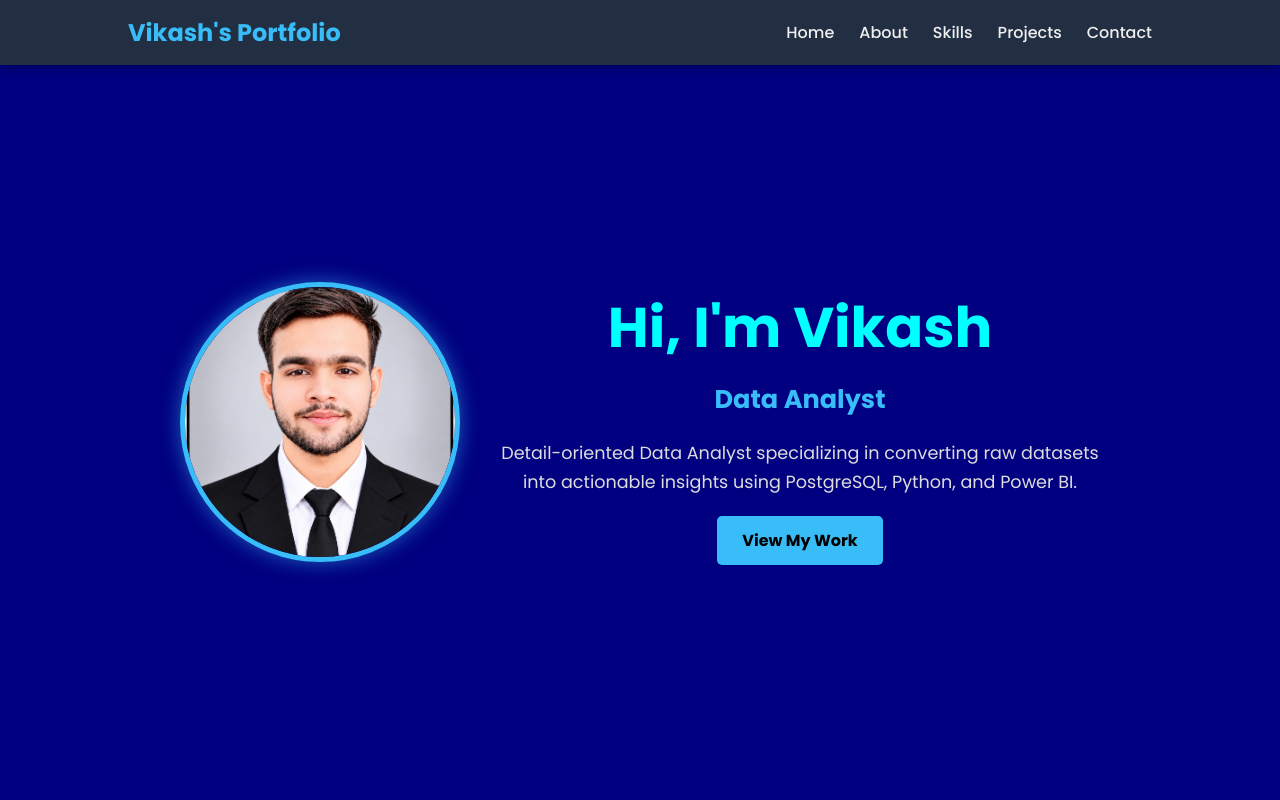
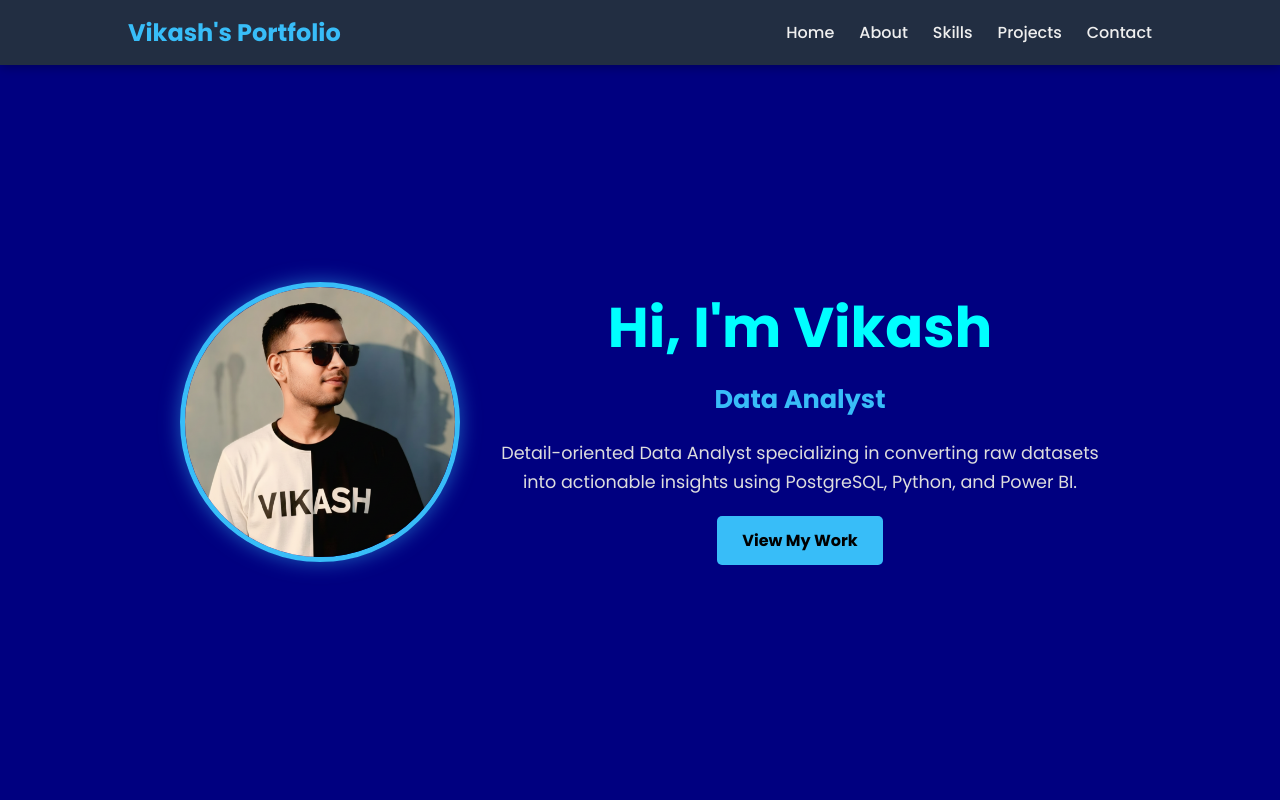
Before and after one commit to vikash-2k25/Vikash-Bhandari, a plain HTML site: page index.html in a window 1280 px wide. Shown: the top 800 px of the page. Drawn offline with Linux system fonts and the light colour scheme.

Commit message:
Update index.html

```diff
--- a/index.html
+++ b/index.html
@@ -136,7 +136,7 @@
 
   <section id="Home">
     <div class="home-left">
-      <img src="https://github.com/vikash-2k25/Vikash-Bhandari/blob/main/vikash.jpeg?raw=true" />
+      <img src=https://github.com/vikash-2k25/Vikash-Bhandari/blob/main/vikAsh.png?raw=true" />
     </div>
     <div class="home-right">
       <h1 class="home-h1">Hi, I'm Vikash</h1>
```
